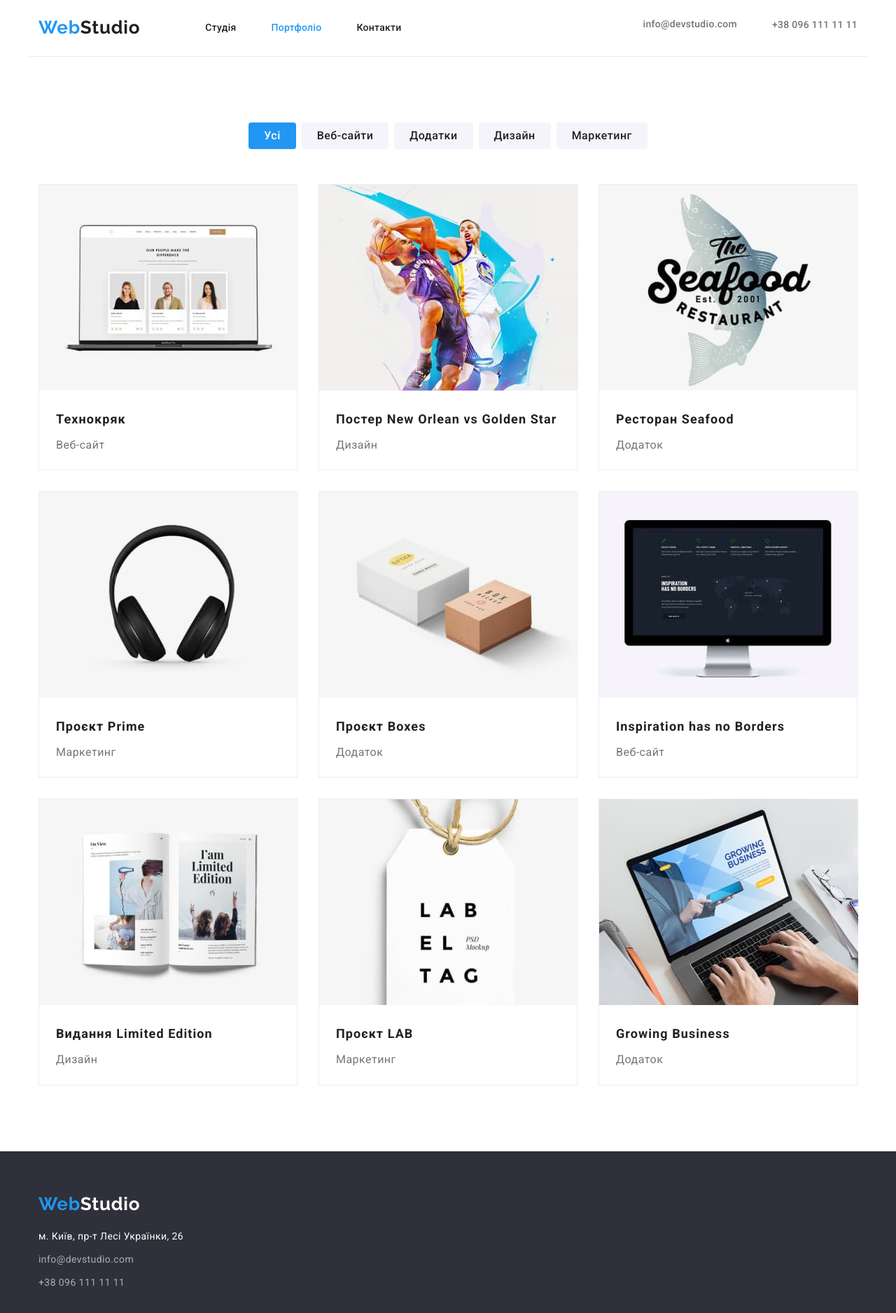
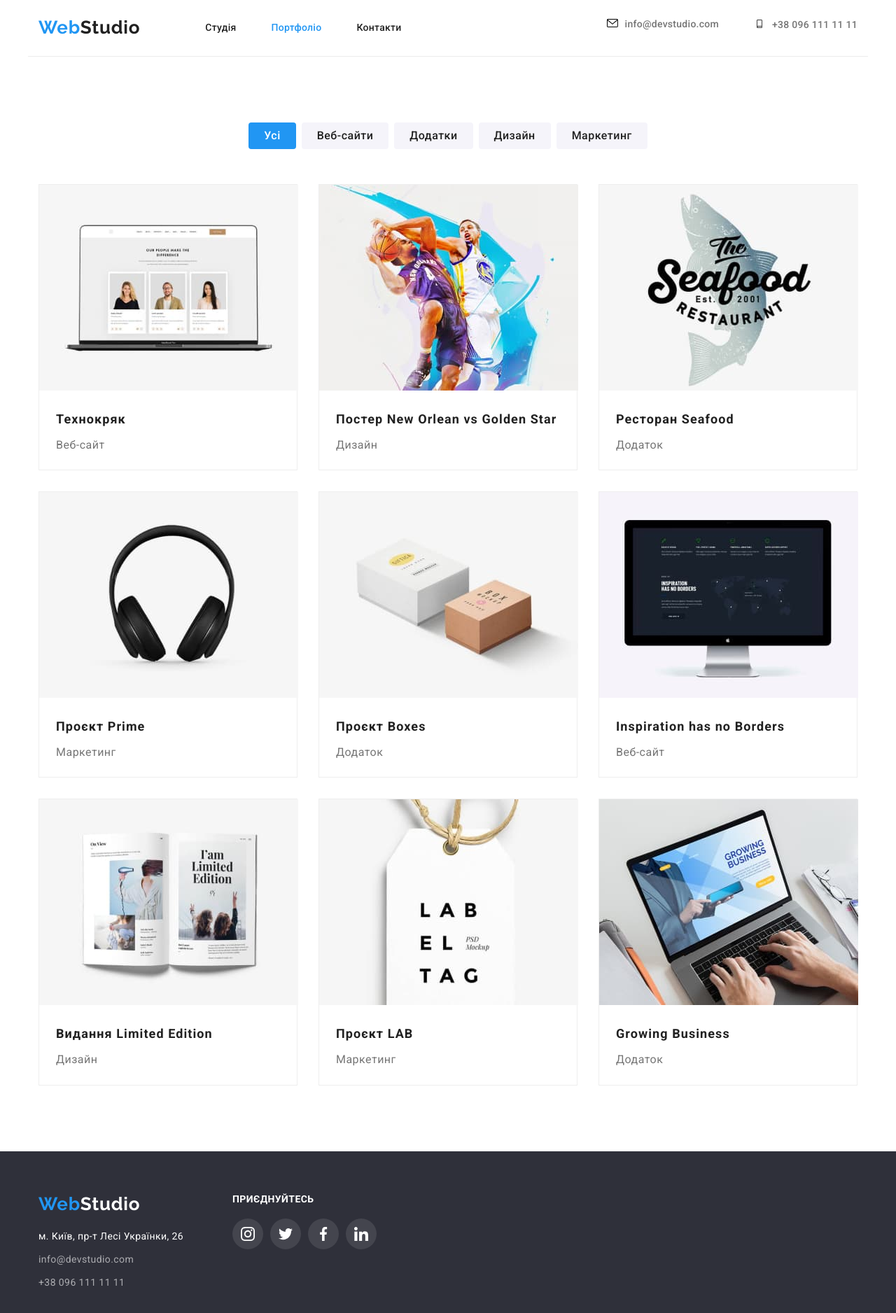
Before and after one commit to DenisLupeiko/goit-markup-hw-04, a plain HTML site: page portfolio.html in a window 1280 px wide. Shown: the whole page at 70% size. Drawn offline with nearby package versions, Linux system fonts and the light colour scheme.

Commit message:
доробляє дз-4

```diff
--- a/css/style.css
+++ b/css/style.css
@@ -220,7 +220,7 @@ color: var(--accent-color);
 .hero {
     background-color: #2F303A;
     text-align: center;
-    background-image: url("../img/background.jpg");
+    background-image: linear-gradient(rgba(47, 48, 58, 0.4), rgba(47, 48, 58, 0.4)), url("../img/background.jpg");
     background-size: cover;
     max-width: 1600px;
     background-position: center;
@@ -399,8 +399,8 @@ color: var(--accent-color);
     background: #FFFFFF;
         /* material shadow v1 */
 
-        box-shadow: 0px 1px 3px rgba(0, 0, 0, 0.12), 0px 1px 1px rgba(0, 0, 0, 0.14), 0px 2px 1px rgba(0, 0, 0, 0.2);
-        border-radius: 0px 0px 4px 4px;
+    box-shadow: 0px 1px 3px rgba(0, 0, 0, 0.12), 0px 1px 1px rgba(0, 0, 0, 0.14), 0px 2px 1px rgba(0, 0, 0, 0.2);
+    border-radius: 0px 0px 4px 4px;
 }
 
 .team-title {
@@ -449,17 +449,14 @@ color: var(--accent-color);
     column-gap: 30px;
 }
 
- .client-item {
+ .client-link {
     display: flex;
     justify-content: center;
     align-items: center;
     width: 170px;
     height: 92px;
-    border-style: solid;
-    border: 1px;
+    border: 1px solid #AFB1B8;
     border-radius: 4px;
-    border-color: #AFB1B8;
-
 }
 
 .client-svg {
@@ -468,14 +465,14 @@ color: var(--accent-color);
     fill: #AFB1B8;
 }
 
-.client-svg:hover,
-.client-svg:focus {
+.client-link:hover .client-svg,
+.client-link:focus .client-svg {
     fill: var(--accent-color);
 }
 
 .client-link:hover,
 .client-link:focus {
-    border-color: var(--accent-color);
+    border: 1px solid var(--accent-color);
 }
 
 
@@ -508,9 +505,12 @@ color: var(--accent-color);
 .project-item {
     width: calc((100% - 60px)/ 3 );
     border: 1px solid #EEEEEE;
-
 }
 
+
+.project-item:hover {
+    box-shadow: 0px 1px 1px rgba(0, 0, 0, 0.12), 0px 4px 4px rgba(0, 0, 0, 0.06), 1px 4px 6px rgba(0, 0, 0, 0.16);
+}
 
 
 .button {
@@ -537,7 +537,9 @@ color: var(--accent-color);
 .button:focus {
     color: #FFFFFF;
     background-color: var(--accent-color);
+    box-shadow: 0px 3px 1px rgba(0, 0, 0, 0.1), 0px 1px 2px rgba(0, 0, 0, 0.08), 0px 2px 2px rgba(0, 0, 0, 0.12);
 }
+
 
 .project-title {
 
@@ -576,6 +578,7 @@ color: var(--accent-color);
 
 .footer-contact {
     font-style: normal;
+    margin-right: 70px;
 }
 
 .contact-footer {
@@ -622,7 +625,39 @@ color: var(--accent-color);
     margin-bottom: 20px;
 }*/
 
-.footer-left
-{
-    margin-right: 70px;
+.footer-parts {
+    display: flex;
 }
+
+.footer-social-title {
+    font-size: 14px;
+    line-height: 16px;
+    letter-spacing: 0.03em;
+    text-transform: uppercase;
+    color: #FFFFFF;
+    margin-bottom: 20px;
+}
+
+.footer-social-list {
+    display: flex;
+    column-gap: 10px;
+}
+
+.social-link-footer {
+    display: flex;
+    justify-content: center;
+    align-items: center;
+    width: 44px;
+    height: 44px;
+    border-radius: 50%;
+    background: rgba(255, 255, 255, 0.1);
+}
+
+.svg-social-footer {
+    fill: #FFFFFF;
+}
+
+.social-link-footer:hover,
+.social-link-footer:focus {
+    background-color: var(--accent-color);
+}
--- a/portfolio.html
+++ b/portfolio.html
@@ -23,9 +23,17 @@
             </ul>
         </nav>
         <ul class="contact list">
-            <li class="contact-item"><a class="contact-mail link"
-                    href="mailto:info@devstudio.com">info@devstudio.com</a></li>
-            <li class="contact-item"><a class="contact-tel link" href="tel:+380961111111">+38 096 111 11 11</a></li>
+            <li class="contact-item">
+                <a class="contact-mail link" href="mailto:info@devstudio.com"><svg class="svg-header" width="16px"
+                        height="12px">
+                        <use href="./img/sprite.svg#icon-envelope"></use>
+                    </svg>info@devstudio.com</a>
+            </li>
+            <li class="contact-item"><a class="contact-tel link" href="tel:+380961111111"><svg class="svg-header"
+                        width="16px" height="12px">
+                        <use href="./img/sprite.svg#icon-smartphone"></use>
+                    </svg>+38 096 111 11 11</a>
+            </li>
         </ul>
     </div>
 </header>
@@ -91,7 +99,8 @@
         </section>
     </main>
     <footer class="footer">
-        <div class="content-footer conteiner">
+        <div class="conteiner footer-parts">
+            <div class="footer-left">
                 <a class="logo-footer link" href="./index.html">Web<span class="logo-white">Studio</span></a>
                 <address class="footer-contact">
                     <ul class="contact-footer list">
@@ -106,6 +115,41 @@
                     </ul>
                 </address>
             </div>
+            <div class="footer-social">
+                <h3 class="footer-social-title">приєднуйтесь</h3>
+                <ul class="footer-social-list list">
+                    <li class="footer-social-item">
+                        <a class="social-link-footer" href="">
+                            <svg class="svg-social-footer" lang="en" aria-label="icon instagram" width="20px" height="20px">
+                                <use href="./img/sprite.svg#icon-instagram"></use>
+                            </svg>
+                        </a>
+                    </li>
+                    <li class="footer-social-item">
+                        <a class="social-link-footer" href="">
+                            <svg class="svg-social-footer" lang="en" aria-label="icon Twitter" width="20px" height="20px">
+                                <use href="./img/sprite.svg#icon-Twitter"></use>
+                            </svg>
+                        </a>
+                    </li>
+                    <li class="footer-social-item">
+                        <a class="social-link-footer" href="">
+                            <svg class="svg-social-footer" lang="en" aria-label="icon facebook" width="20px" height="20px">
+                                <use href="./img/sprite.svg#icon-facebook"></use>
+                            </svg>
+                        </a>
+                    </li>
+                    <li class="footer-social-item">
+                        <a class="social-link-footer" href="">
+                            <svg class="svg-social-footer" lang="en" aria-label="icon linkedin" width="20px" height="20px">
+                                <use href="./img/sprite.svg#icon-linkedin"></use>
+                            </svg>
+                        </a>
+                    </li>
+                </ul>
+            </div>
+        </div>
+
     </footer>
 </body>
 </html>
```
Also changed, not shown: index.html (+35 -10 lines). Lines whose indentation alone changed are shown as unchanged.
